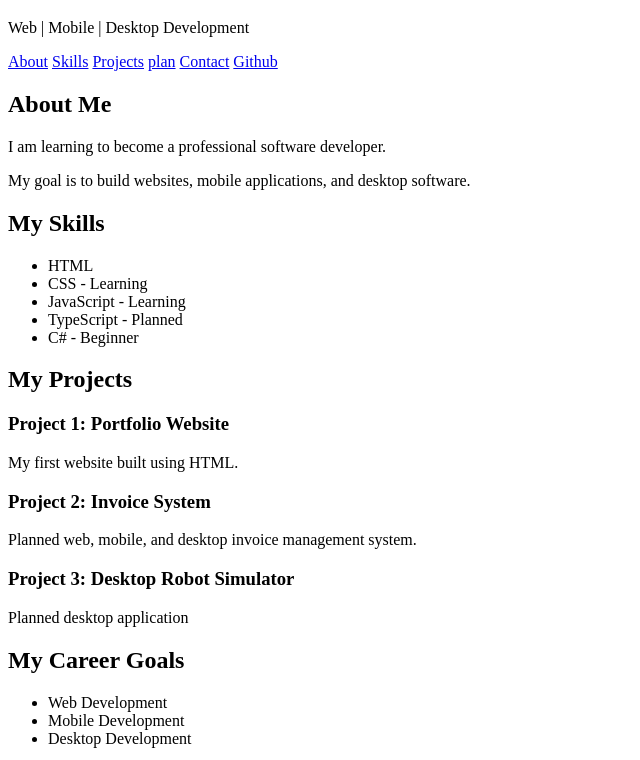
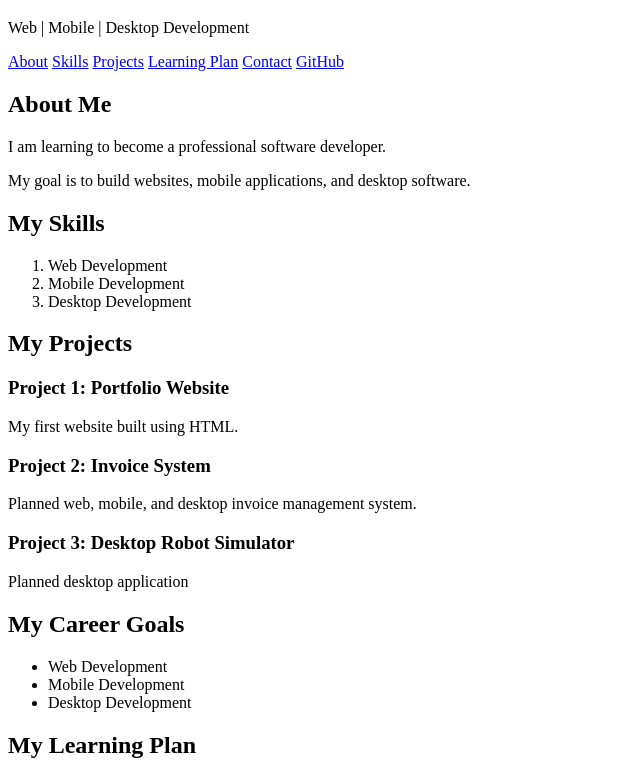
Before and after one commit to Johnson-dev549/Day01-Developer-Portfolio, a plain HTML site: page index.html in a window 1280 px wide. Shown: the part 61-821 px from the top of the page, without its empty margins (0-640 px from the left). Drawn offline with Linux system fonts and the light colour scheme.

Commit message:
Day 1: Fix HTML portfolio review issues

```diff
--- a/index.html
+++ b/index.html
@@ -15,9 +15,11 @@
         <a href="#about">About</a>
         <a href="#skills">Skills</a>
         <a href="#projects">Projects</a>
-        <a href="#plan">plan</a>
+        <a href="#plan">Learning Plan</a>
         <a href="#contact">Contact</a>
-        <a href="https://github.com" target="_blank" and rel="noopener noreferrer">Github</a>
+        <a href="https://github.com" target="_blank" rel="noopener noreferrer">
+          GitHub
+        </a>
       </nav>
     </header>
 
@@ -35,13 +37,11 @@
       <section id="skills">
         <h2>My Skills</h2>
 
-        <ul>
-          <li>HTML</li>
-          <li>CSS - Learning</li>
-          <li>JavaScript - Learning</li>
-          <li>TypeScript - Planned</li>
-          <li>C# - Beginner</li>
-        </ul>
+        <ol>
+          <li>Web Development</li>
+          <li>Mobile Development</li>
+          <li>Desktop Development</li>
+        </ol>
       </section>
 
       <section id="projects">
@@ -73,7 +73,7 @@
         </ul>
       </section>
 
-            <section id="plan">
+      <section id="plan">
         <h2>My Learning Plan</h2>
 
         <table>
@@ -96,12 +96,11 @@
               <td>Mobile application</td>
               <td>Learning</td>
             </tr>
-             <tr>
+            <tr>
               <td>C#</td>
               <td>Desktop application</td>
               <td>Learning</td>
             </tr>
-
           </tbody>
         </table>
       </section>
@@ -110,8 +109,6 @@
         <h2>Contact</h2>
         <p>Contact information will be added later.</p>
       </section>
-
-
     </main>
 
     <footer>
```
